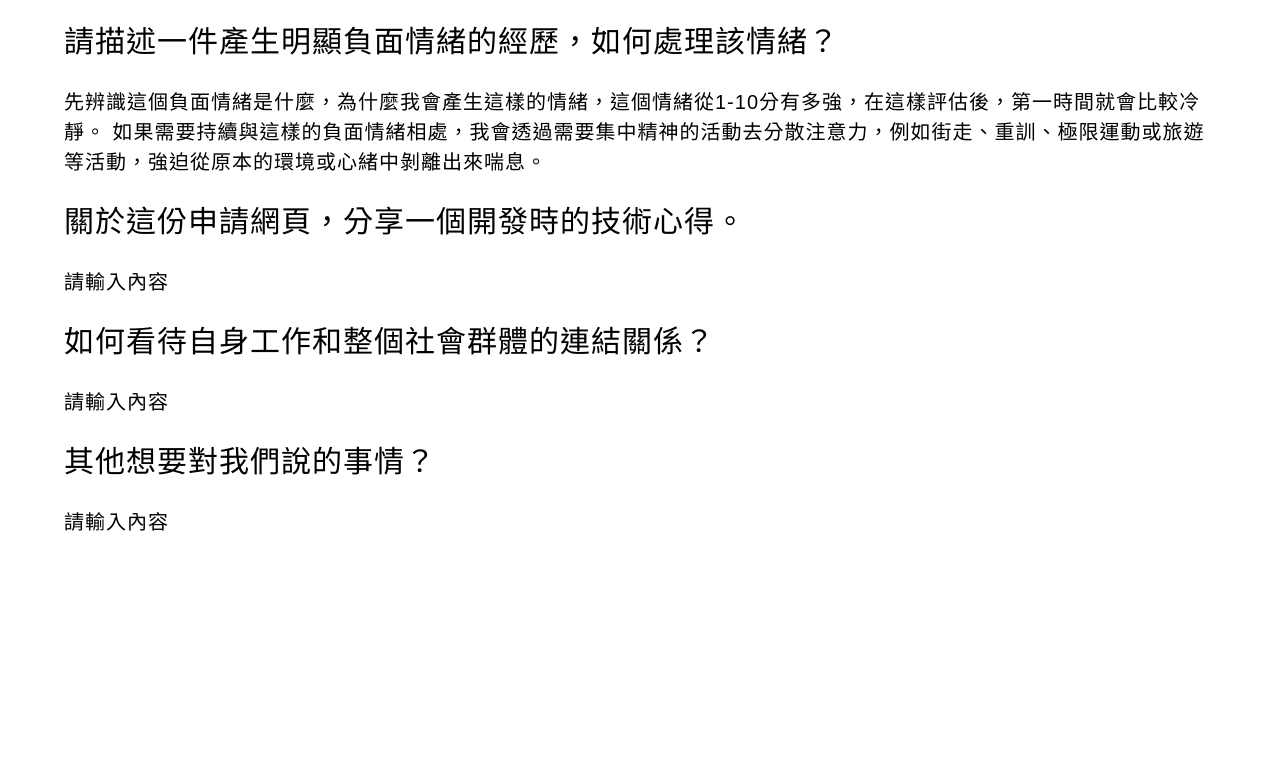
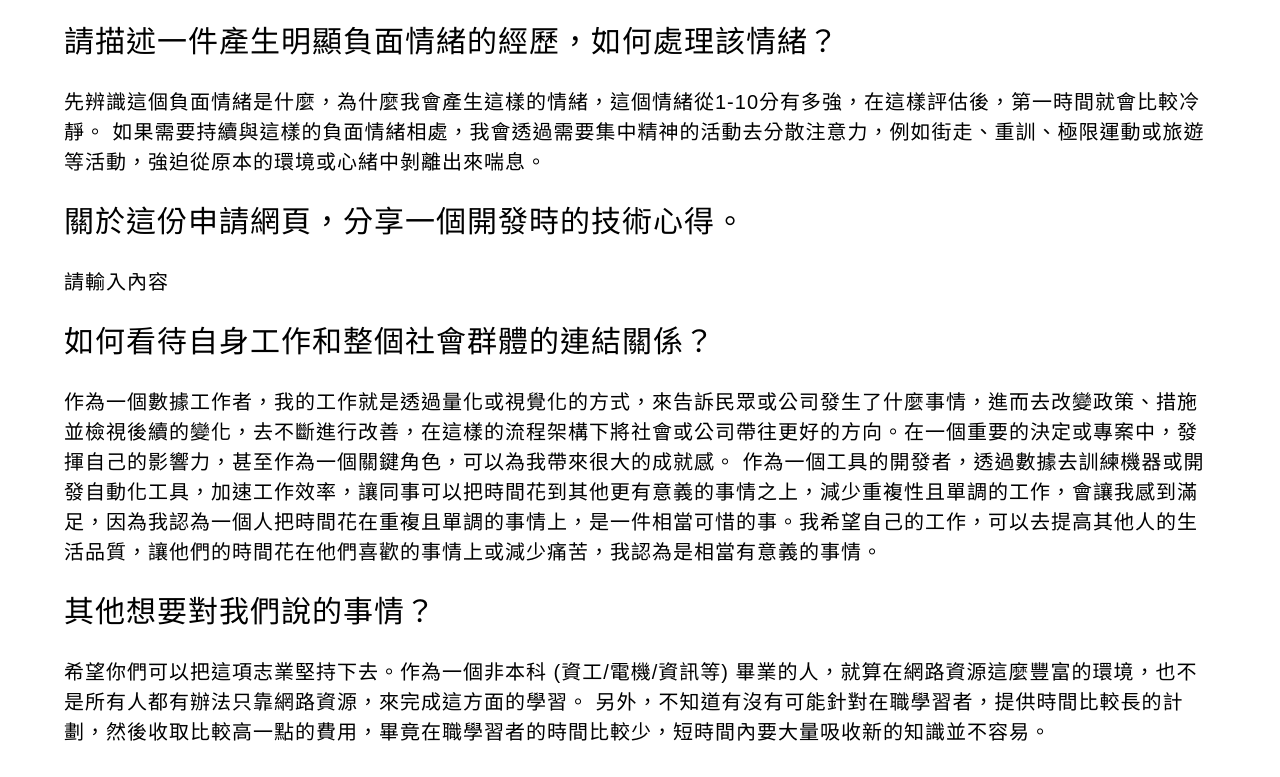
Before and after one commit to wengboyu/wengboyu.github.io, a plain HTML site: page index.html in a window 1280 px wide. Shown: the part 1141-1918 px from the top of the page. Before the commit the page ends 1708 px from the top, so only its background shows below. Drawn offline with Linux system fonts and the light colour scheme.

Commit message:
content update2

```diff
--- a/index.html
+++ b/index.html
@@ -132,7 +132,8 @@
         </section>
         <section class="content">
             <div class="col2">
-                請輸入內容
+                作為一個數據工作者，我的工作就是透過量化或視覺化的方式，來告訴民眾或公司發生了什麼事情，進而去改變政策、措施並檢視後續的變化，去不斷進行改善，在這樣的流程架構下將社會或公司帶往更好的方向。在一個重要的決定或專案中，發揮自己的影響力，甚至作為一個關鍵角色，可以為我帶來很大的成就感。
+作為一個工具的開發者，透過數據去訓練機器或開發自動化工具，加速工作效率，讓同事可以把時間花到其他更有意義的事情之上，減少重複性且單調的工作，會讓我感到滿足，因為我認為一個人把時間花在重複且單調的事情上，是一件相當可惜的事。我希望自己的工作，可以去提高其他人的生活品質，讓他們的時間花在他們喜歡的事情上或減少痛苦，我認為是相當有意義的事情。
             </div>
         </section>
 
@@ -143,7 +144,8 @@
         </section>
         <section class="content">
             <div class="col2">
-                請輸入內容
+                希望你們可以把這項志業堅持下去。作為一個非本科 (資工/電機/資訊等) 畢業的人，就算在網路資源這麼豐富的環境，也不是所有人都有辦法只靠網路資源，來完成這方面的學習。
+另外，不知道有沒有可能針對在職學習者，提供時間比較長的計劃，然後收取比較高一點的費用，畢竟在職學習者的時間比較少，短時間內要大量吸收新的知識並不容易。
             </div>
         </section>
     </main>
```
